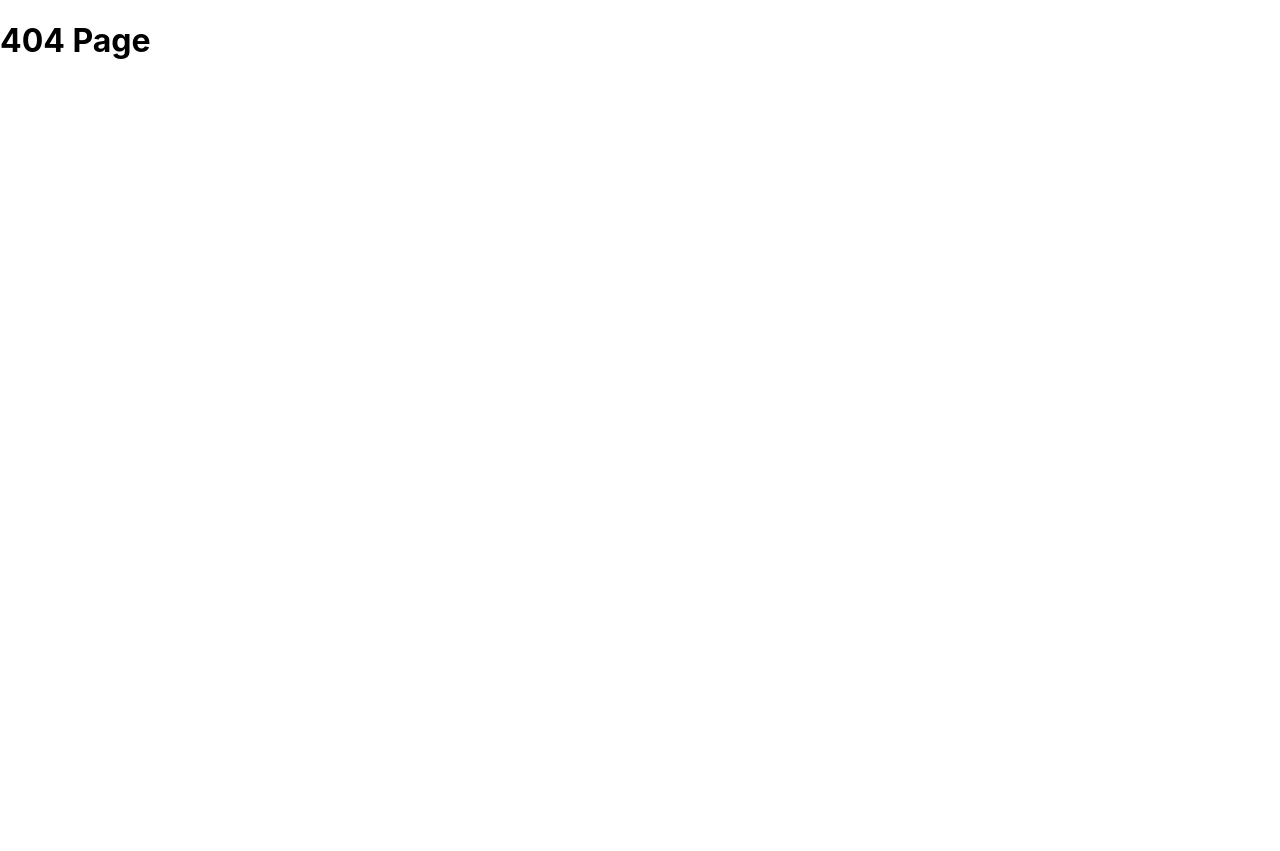
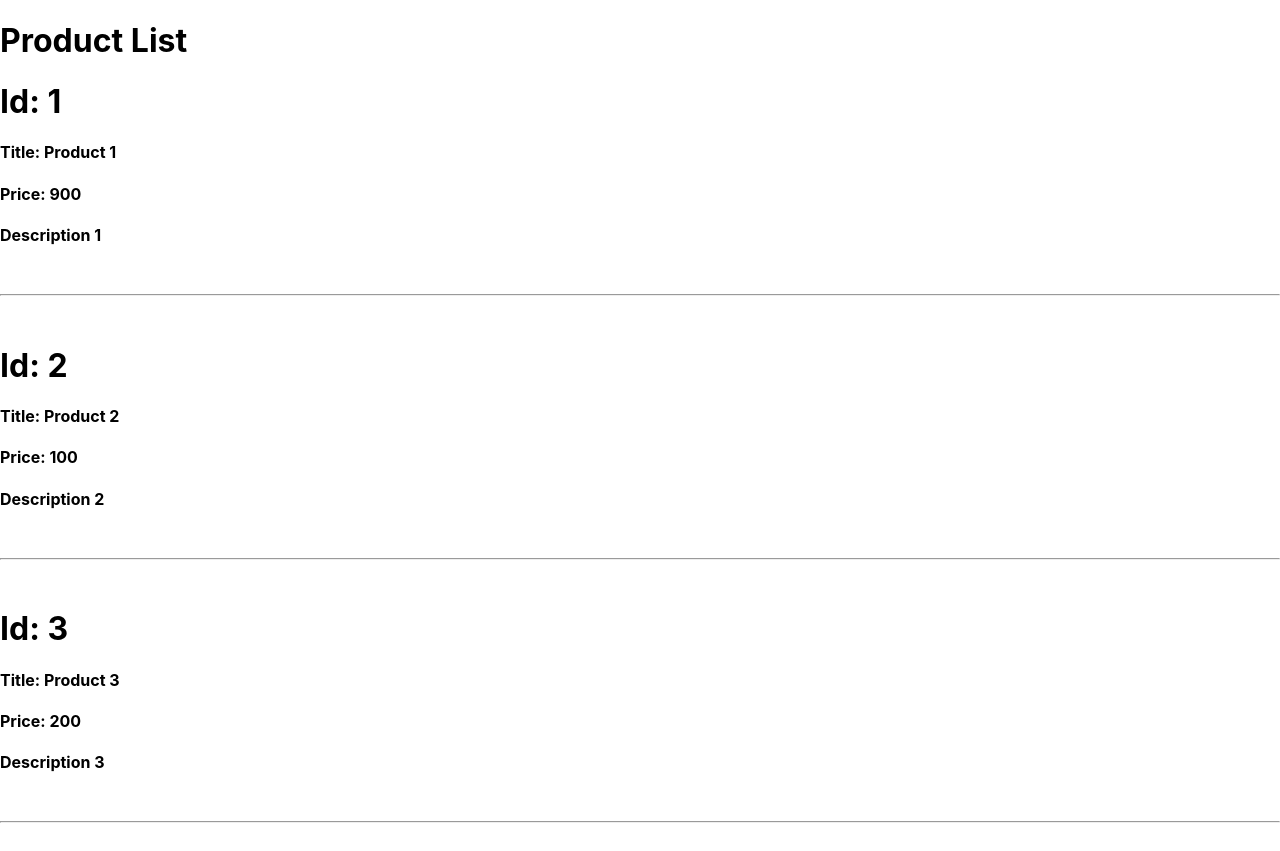
Before and after one commit to sohel902833/next__Practice, a Next.js app: page /static-products in a window 1280 px wide. Before the commit this address had no page. Before the commit the page ends 800 px from the top, so only its background shows below. Built offline with nearby package versions, Linux system fonts and the light colour scheme; data requests are answered from the project's data file.

Commit message:
server side rendering

```diff
--- /dev/null
+++ b/db.json
@@ -0,0 +1,42 @@
+{
+  "products": [
+    {
+      "id": 1,
+      "title": "Product 1",
+      "price": 900,
+      "description": "Description 1"
+    },
+    {
+      "id": 2,
+      "title": "Product 2",
+      "price": 100,
+      "description": "Description 2"
+    },
+    {
+      "id": 3,
+      "title": "Product 3",
+      "price": 200,
+      "description": "Description 3"
+    }
+  ],
+  "news": [
+    {
+      "id": 1,
+      "title": "News Article 1",
+      "description": "News Description 1",
+      "category": "sports"
+    },
+    {
+      "id": 2,
+      "title": "News Article 2",
+      "description": "News Description 2",
+      "category": "politics"
+    },
+    {
+      "id": 3,
+      "title": "News Article 3",
+      "description": "News Description 3",
+      "category": "sports"
+    }
+  ]
+}
--- a/package.json
+++ b/package.json
@@ -6,9 +6,11 @@
     "dev": "next dev",
     "build": "next build",
     "start": "next start",
-    "lint": "next lint"
+    "lint": "next lint",
+    "serve-json": "json-server --watch db.json --port 4000"
   },
   "dependencies": {
+    "json-server": "^0.17.0",
     "next": "12.2.3",
     "react": "18.2.0",
     "react-dom": "18.2.0"
--- a/pages/product/[productId]/index.js
+++ /dev/null
@@ -1,6 +0,0 @@
-import { useRouter } from "next/router";
-export default function ProductDetails() {
-  const router = useRouter();
-  const productId = router.query.productId;
-  return <h1>Product Details {productId}</h1>;
-}
--- /dev/null
+++ b/pages/ssr/index.js
@@ -0,0 +1,4 @@
+const SSRPage = () => {
+  return <h2>Ssr page</h2>;
+};
+export default SSRPage;
--- /dev/null
+++ b/pages/static-products/index.js
@@ -0,0 +1,39 @@
+import Link from "next/link";
+
+export default function Products({ products }) {
+  return (
+    <div>
+      <h1>Product List</h1>
+      {products?.map((product) => {
+        return (
+          <>
+            <div key={product?.id}>
+              <h1>Id: {product?.id}</h1>
+              <Link href={`/products/${product?.id}`} passHref>
+                <h4>Title: {product?.title}</h4>
+              </Link>
+              <h4>Price: {product?.price}</h4>
+              <h4>{product?.description}</h4>
+            </div>
+            <br />
+            <hr />
+            <br />
+          </>
+        );
+      })}
+    </div>
+  );
+}
+
+export async function getStaticProps() {
+  const res = await fetch("http://localhost:4000/products/");
+  const data = await res.json();
+  console.log("Re generating product list");
+
+  return {
+    props: {
+      products: data,
+    },
+    revalidate: 10,
+  };
+}
```
Also changed, not shown: pages/product/[productId]/review/[reviewId].js (deleted, +0 -10 lines), pages/product/index.js (deleted, +0 -16 lines), pages/ssr/news/[category].js (added, +36 -0 lines), pages/ssr/news/index.js (added, +33 -0 lines), pages/static-products/[productId].js (added, +45 -0 lines), pages/static-products/sweater.js (renamed from pages/product/sweater.js), 2 other files (tests, documents, lock files or other folders).
